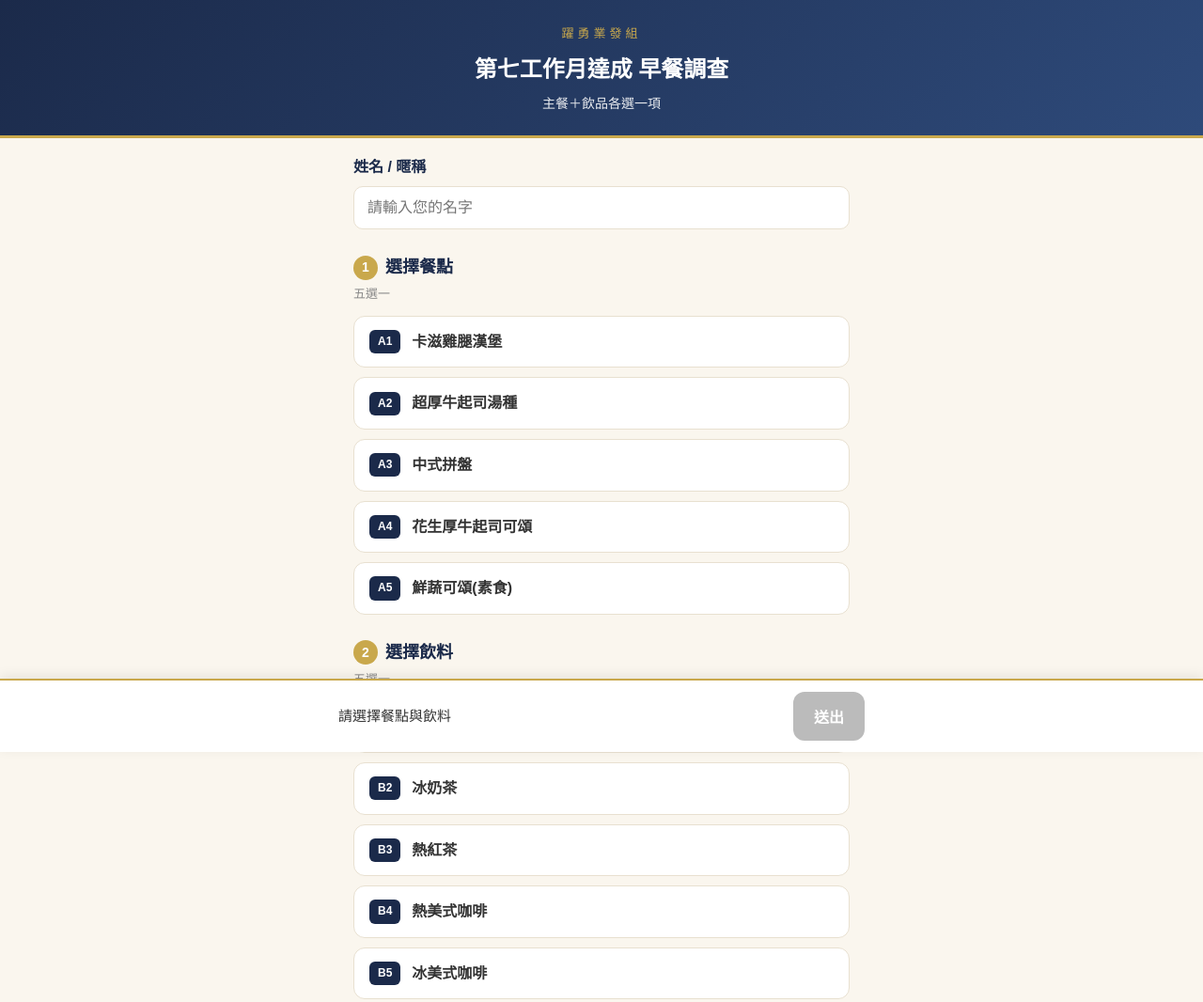
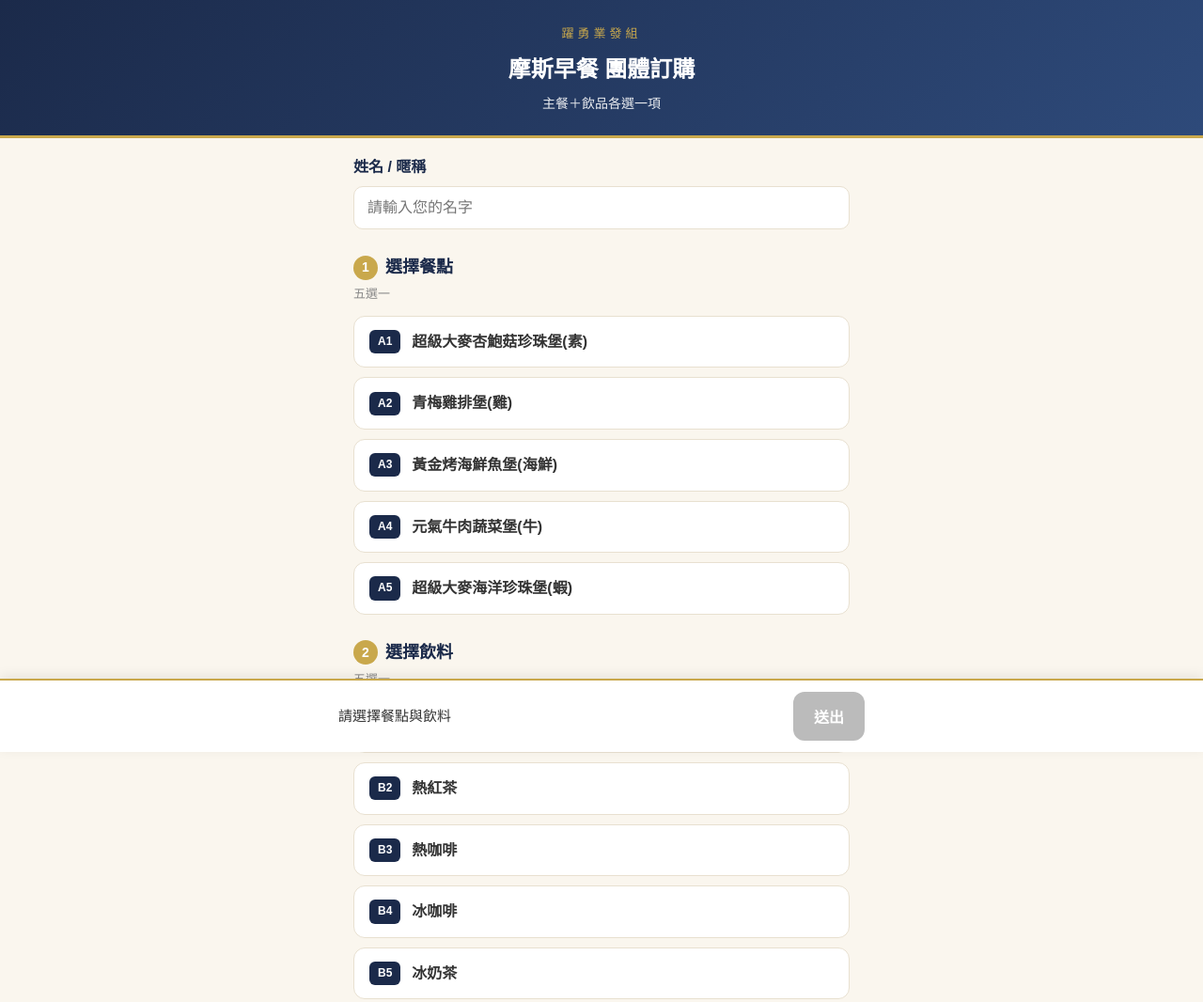
Before and after one commit to jennyih0227-stack/breakfast, a plain HTML site: page index.html in a window 1280 px wide. Shown: the top 1066 px of the page at 94% size. Drawn offline with Linux system fonts and the light colour scheme.

Commit message:
Add files via upload

```diff
--- a/index.html
+++ b/index.html
@@ -59,7 +59,7 @@
 const CONFIG = {
 
   // ── 1. 標題區（顯示在最上方）──
-  title:    "第七工作月達成 早餐調查",   // 大標題
+  title:    "摩斯早餐 團體訂購",   // 大標題
   subtitle: "主餐＋飲品各選一項",       // 副標題說明
 
   // ── 2. Apps Script 網址（沿用你現有的，通常不用改）──
@@ -73,20 +73,20 @@ const CONFIG = {
 
   // ── 5. 餐點清單（id, 名稱, 價格）想加減幾項都可以 ──
   meals: [
-    { id:"A1", name:"卡滋雞腿漢堡",        price:0 },
-    { id:"A2", name:"超厚牛起司湯種",      price:0 },
-    { id:"A3", name:"中式拼盤",            price:0 },
-    { id:"A4", name:"花生厚牛起司可頌",    price:0 },
-    { id:"A5", name:"鮮蔬可頌(素食)",      price:0 },
+    { id:"A1", name:"超級大麥杏鮑菇珍珠堡(素)", price:105 },
+    { id:"A2", name:"青梅雞排堡(雞)",           price:110 },
+    { id:"A3", name:"黃金烤海鮮魚堡(海鮮)",     price:100 },
+    { id:"A4", name:"元氣牛肉蔬菜堡(牛)",       price:95 },
+    { id:"A5", name:"超級大麥海洋珍珠堡(蝦)",   price:110 },
   ],
 
   // ── 6. 飲料清單（id, 名稱, 價格）──
   drinks: [
-    { id:"B1", name:"冰紅茶",     price:0 },
-    { id:"B2", name:"冰奶茶",     price:0 },
-    { id:"B3", name:"熱紅茶",     price:0 },
-    { id:"B4", name:"熱美式咖啡", price:0 },
-    { id:"B5", name:"冰美式咖啡", price:0 },
+    { id:"B1", name:"冰紅茶",     price:40 },
+    { id:"B2", name:"熱紅茶",     price:40 },
+    { id:"B3", name:"熱咖啡",     price:55 },
+    { id:"B4", name:"冰咖啡",     price:55 },
+    { id:"B5", name:"冰奶茶",     price:45 },
   ],
 
   // ── 7. 附餐說明（留空字串 "" 就不顯示這行）──
```
